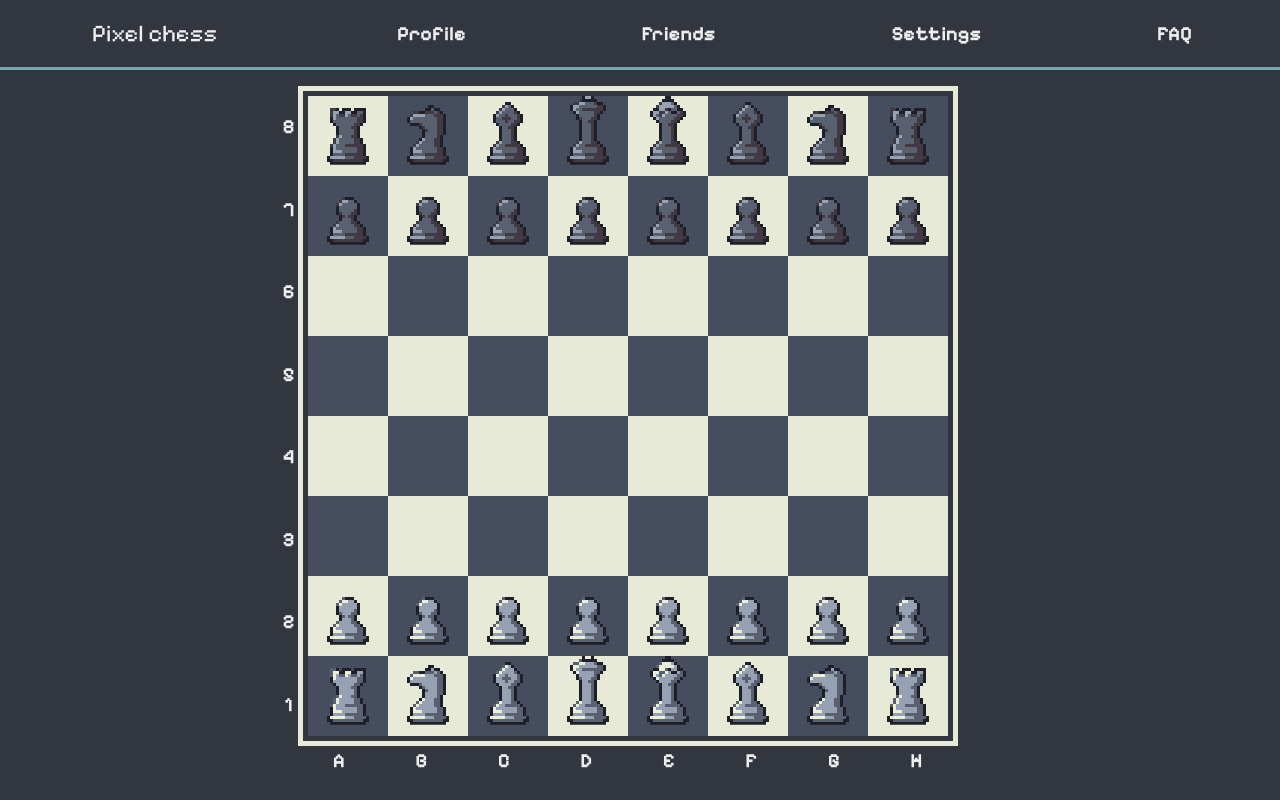
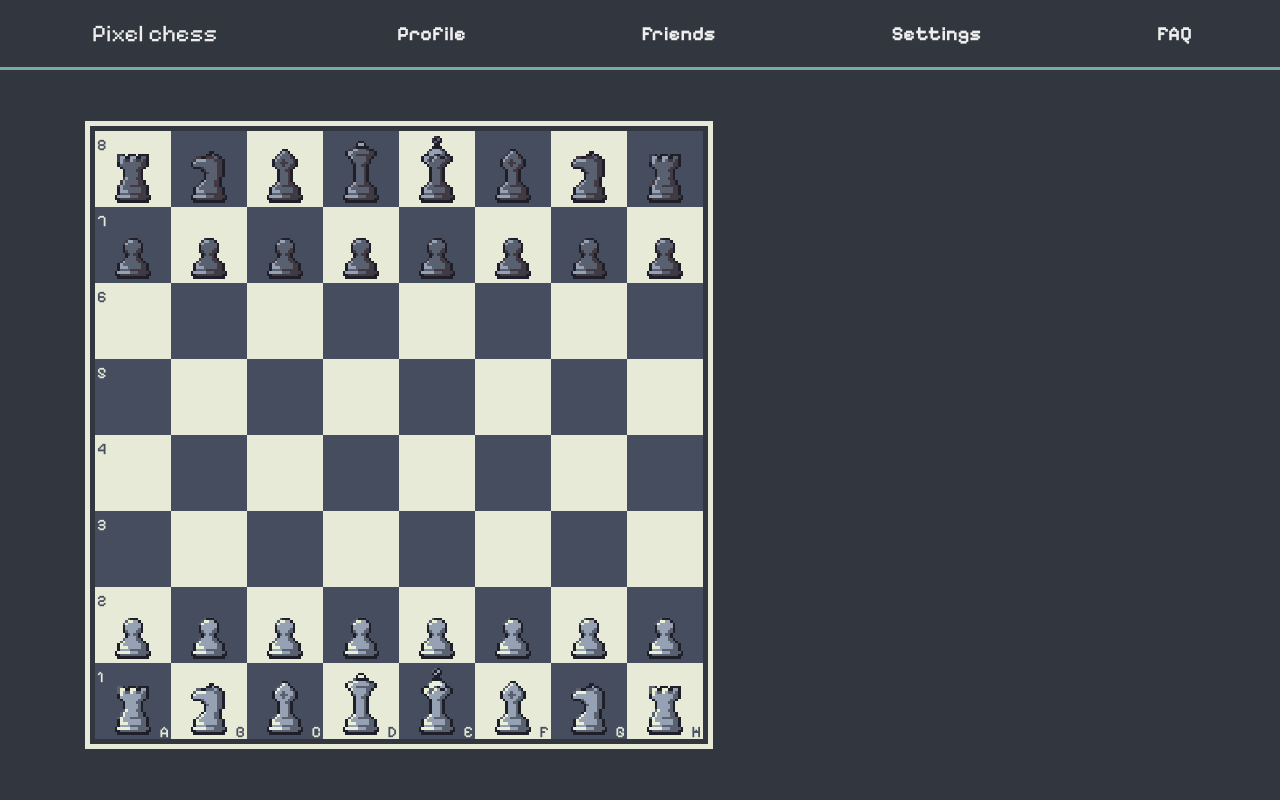
Before and after one commit to sweeppy/Chess_.NET, a React (Vite) app in the folder frontend/: page /play/computer in a window 1280 px wide. Built offline with nearby package versions, Linux system fonts and the light colour scheme.

Commit message:
Visual changes
update board +minor changes with pieces

```diff
--- a/frontend/src/Components/Game/Play/Computer.tsx
+++ b/frontend/src/Components/Game/Play/Computer.tsx
@@ -21,21 +21,12 @@ const Computer = () => {
   return (
     <>
       <Nav />
-      <div className="flex-center max-height nav-padding">
-        <div className="even-columns padding-block-400">
+      <div className="container nav-padding">
+        <div className="even-columns padding-block-400 max-height">
           <div className="chessboard-wrapper">
-            <div className="numbers">
-              {numbers.map((num) => (
-                <div key={num} className="number">
-                  {num}
-                </div>
-              ))}
-            </div>
             <div className="chessboard">
               {[...Array(64)].map((_, i) => {
-                const position = `${letters[i % 8]}${
-                  numbers[Math.floor(i / 8)]
-                }`;
+                const position = `${letters[i % 8]}${numbers[Math.floor(i / 8)]}`;
                 const piece = pieces.find((p) => p.position === position);
 
                 return (
@@ -45,6 +36,24 @@ const Computer = () => {
                       Math.floor(i / 8) % 2 === i % 2 ? "white" : "black"
                     }`}
                   >
+                    {i % 8 == 0 && (
+                      <span
+                        className={`cell-label row-label ${
+                          Math.floor(i / 8) % 2 === i % 2 ? "black" : "white"
+                        }`}
+                      >
+                        {numbers[Math.floor(i / 8)]}
+                      </span>
+                    )}
+                    {i >= 56 && (
+                      <span
+                        className={`cell-label col-label ${
+                          Math.floor(i / 8) % 2 === i % 2 ? "black" : "white"
+                        }`}
+                      >
+                        {letters[i - 56]}
+                      </span>
+                    )}
                     {piece && (
                       <img
                         src={piece.svg}
@@ -56,13 +65,6 @@ const Computer = () => {
                 );
               })}
             </div>
-            <div className="letters">
-              {letters.map((letter) => (
-                <div key={letter} className="letter">
-                  {letter}
-                </div>
-              ))}
-            </div>
           </div>
           <div className="game-info"></div>
         </div>
--- a/frontend/src/index.css
+++ b/frontend/src/index.css
@@ -164,7 +164,7 @@ button[data-icon] img {
   height: 18px;
 }
 
-/* Utitility classes */
+/* Utility classes */
 
 .max-width {
   width: 100%;
@@ -452,8 +452,8 @@ button[data-icon] img {
 
 .chessboard {
   display: grid;
-  grid-template-columns: repeat(8, 80px);
-  grid-template-rows: repeat(8, 80px);
+  grid-template-columns: repeat(8, 76px);
+  grid-template-rows: repeat(8, 76px);
   width: var(640);
   height: var(640);
   padding: 5px;
@@ -469,9 +469,9 @@ button[data-icon] img {
 }
 
 .chess-piece {
-  height: 120%;
-  width: 120%;
-  transform: translateY(-20%);
+  height: 130%;
+  width: 130%;
+  padding-bottom: 20%;
 }
 
 @media (max-width: 50em) {
@@ -505,25 +505,26 @@ button[data-icon] img {
   grid-template-rows: 1fr auto;
 }
 
-.numbers {
-  grid-area: numbers;
-  display: grid;
-  grid-template-rows: repeat(8, 1fr);
-  justify-content: center;
-  align-items: center;
-  margin-right: 3px;
+.cell-label {
+  position: absolute;
+  font-size: var(--fs-300);
+  font-weight: var(--fw-semi-bold);
 }
 
-.letters {
-  grid-area: letters;
-  display: grid;
-  grid-template-columns: repeat(8, 1fr);
-  text-align: center;
+.cell-label.row-label {
+  top: 2px;
+  left: 2px;
 }
 
-.number,
-.letter {
-  font-size: 20px;
-  font-weight: var(--fw-bold);
-  color: var(--clr-text);
+.cell-label.col-label {
+  bottom: -5px;
+  right: 2px;
 }
+
+.cell-label.white {
+  color: #e6ead7;
+}
+
+.cell-label.black {
+  color: #454d5f;
+}
```
